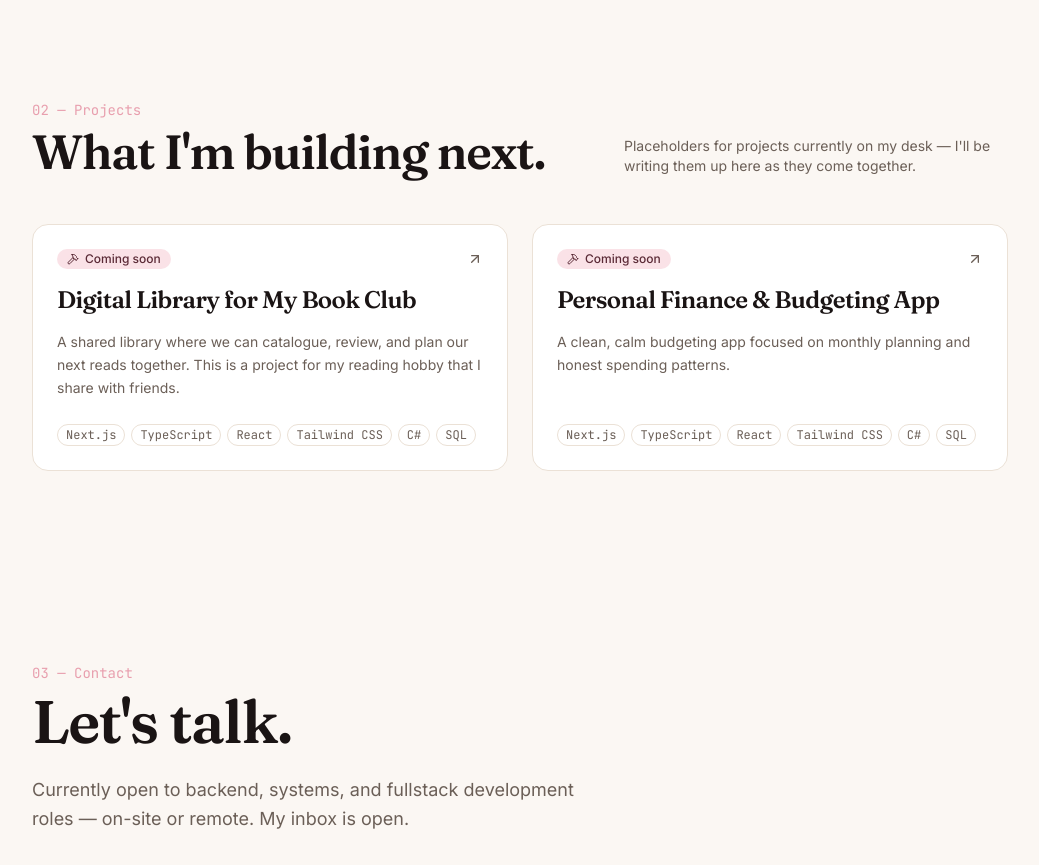
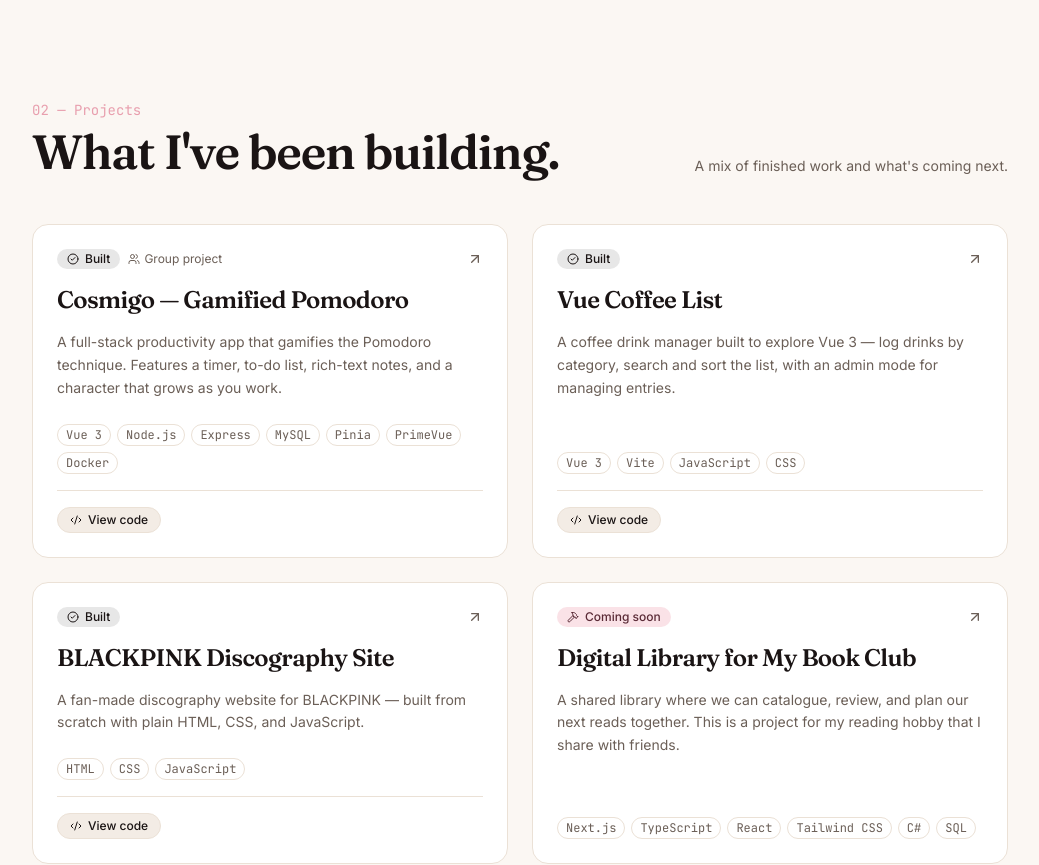
Before and after one commit to Minhya/Minhya.github.io, a Next.js app: page / in a window 1280 px wide. Shown: the part 1580-2445 px from the top of the page, without its empty margins (120-1159 px from the left). Built offline with nearby package versions, Linux system fonts and the light colour scheme.

Commit message:
Add all finished projects

```diff
--- a/src/app/projects/[slug]/page.tsx
+++ b/src/app/projects/[slug]/page.tsx
@@ -1,6 +1,6 @@
 import Link from "next/link";
 import { notFound } from "next/navigation";
-import { ArrowLeft, Hammer } from "lucide-react";
+import { ArrowLeft, CheckCircle2, Code2, ExternalLink, Hammer } from "lucide-react";
 import type { Metadata } from "next";
 import { projects } from "@/content/projects";
 
@@ -26,6 +26,13 @@ export async function generateMetadata({
   };
 }
 
+const statusConfig = {
+  planning:    { label: "Coming soon", icon: Hammer },
+  "in-progress": { label: "In progress", icon: Hammer },
+  complete:    { label: "Built",        icon: CheckCircle2 },
+  live:        { label: "Live",         icon: ExternalLink },
+} as const;
+
 export default async function ProjectPage({
   params,
 }: {
@@ -34,6 +41,9 @@ export default async function ProjectPage({
   const { slug } = await params;
   const project = projects.find((p) => p.slug === slug);
   if (!project) notFound();
+
+  const isComplete = project.status === "complete" || project.status === "live";
+  const { label: statusLabel, icon: StatusIcon } = statusConfig[project.status];
 
   return (
     <article className="mx-auto max-w-3xl px-6 py-20">
@@ -45,11 +55,33 @@ export default async function ProjectPage({
         Back to projects
       </Link>
 
-      <div className="mt-10 flex items-center gap-2">
+      <div className="mt-10 flex items-center gap-3">
         <span className="inline-flex items-center gap-1.5 rounded-full bg-accent/50 px-2.5 py-0.5 text-xs font-medium text-accent-ink">
-          <Hammer className="h-3 w-3" />
-          Coming soon
+          <StatusIcon className="h-3 w-3" />
+          {statusLabel}
         </span>
+        {project.repoUrl && (
+          <a
+            href={project.repoUrl}
+            target="_blank"
+            rel="noopener noreferrer"
+            className="inline-flex items-center gap-1.5 rounded-full border border-border bg-surface px-3 py-1 text-xs font-medium transition-colors hover:border-accent-strong"
+          >
+            <Code2 className="h-3 w-3" />
+            View code
+          </a>
+        )}
+        {project.liveUrl && (
+          <a
+            href={project.liveUrl}
+            target="_blank"
+            rel="noopener noreferrer"
+            className="inline-flex items-center gap-1.5 rounded-full border border-border bg-surface px-3 py-1 text-xs font-medium transition-colors hover:border-accent-strong"
+          >
+            <ExternalLink className="h-3 w-3" />
+            View live
+          </a>
+        )}
       </div>
 
       <h1 className="mt-4 font-display text-5xl font-semibold leading-tight tracking-tight">
@@ -62,14 +94,14 @@ export default async function ProjectPage({
 
       <div className="mt-10 border-t border-border pt-10">
         <h2 className="font-mono text-xs uppercase tracking-wider text-foreground-muted">
-          The idea
+          {isComplete ? "What I built" : "The idea"}
         </h2>
         <p className="mt-3 text-lg leading-relaxed">{project.description}</p>
       </div>
 
       <div className="mt-10">
         <h2 className="font-mono text-xs uppercase tracking-wider text-foreground-muted">
-          Planned stack
+          {isComplete ? "Stack used" : "Planned stack"}
         </h2>
         <ul className="mt-3 flex flex-wrap gap-2">
           {project.tags.map((tag) => (
@@ -83,6 +115,7 @@ export default async function ProjectPage({
         </ul>
       </div>
 
+      {!isComplete && (
         <div className="mt-14 rounded-2xl border border-border bg-surface-muted p-6 text-sm text-foreground-muted">
           This write-up is a placeholder — check back once the project is further
           along. In the meantime, feel free to{" "}
@@ -91,6 +124,7 @@ export default async function ProjectPage({
           </Link>
           .
         </div>
+      )}
     </article>
   );
 }
--- a/src/components/ProjectCard.tsx
+++ b/src/components/ProjectCard.tsx
@@ -2,16 +2,40 @@
 
 import Link from "next/link";
 import { motion } from "framer-motion";
-import { ArrowUpRight, Hammer } from "lucide-react";
+import { ArrowUpRight, CheckCircle2, Code2, ExternalLink, Hammer, Users } from "lucide-react";
 import type { Project } from "@/content/projects";
 
-const statusLabels: Record<Project["status"], string> = {
-  planning: "Coming soon",
-  "in-progress": "In progress",
-  live: "Live",
+const statusConfig: Record<
+  Project["status"],
+  { label: string; icon: React.ElementType; className: string }
+> = {
+  planning: {
+    label: "Coming soon",
+    icon: Hammer,
+    className: "bg-accent/50 text-accent-ink",
+  },
+  "in-progress": {
+    label: "In progress",
+    icon: Hammer,
+    className: "bg-accent/50 text-accent-ink",
+  },
+  complete: {
+    label: "Built",
+    icon: CheckCircle2,
+    className: "bg-foreground/10 text-foreground",
+  },
+  live: {
+    label: "Live",
+    icon: ExternalLink,
+    className: "bg-foreground/10 text-foreground",
+  },
 };
 
 export function ProjectCard({ project, index }: { project: Project; index: number }) {
+  const status = statusConfig[project.status];
+  const StatusIcon = status.icon;
+  const hasLinks = project.repoUrl || project.liveUrl;
+
   return (
     <motion.div
       initial={{ opacity: 0, y: 12 }}
@@ -22,10 +46,18 @@ export function ProjectCard({ project, index }: { project: Project; index: numbe
       className="group relative flex h-full flex-col gap-4 rounded-2xl border border-border bg-surface p-6 transition-colors hover:border-accent-strong"
     >
       <div className="flex items-center justify-between">
-        <span className="inline-flex items-center gap-1.5 rounded-full bg-accent/50 px-2.5 py-0.5 text-xs font-medium text-accent-ink">
-          <Hammer className="h-3 w-3" />
-          {statusLabels[project.status]}
-        </span>
+        <div className="flex items-center gap-2">
+          <span className={`inline-flex items-center gap-1.5 rounded-full px-2.5 py-0.5 text-xs font-medium ${status.className}`}>
+            <StatusIcon className="h-3 w-3" />
+            {status.label}
+          </span>
+          {project.collaboration && (
+            <span className="inline-flex items-center gap-1 text-xs text-foreground-muted">
+              <Users className="h-3 w-3" />
+              Group project
+            </span>
+          )}
+        </div>
         <ArrowUpRight className="h-4 w-4 text-foreground-muted transition-transform group-hover:-translate-y-0.5 group-hover:translate-x-0.5" />
       </div>
 
@@ -49,6 +81,33 @@ export function ProjectCard({ project, index }: { project: Project; index: numbe
           </li>
         ))}
       </ul>
+
+      {hasLinks && (
+        <div className="relative z-10 flex flex-wrap gap-2 border-t border-border pt-4">
+          {project.repoUrl && (
+            <a
+              href={project.repoUrl}
+              target="_blank"
+              rel="noopener noreferrer"
+              className="inline-flex items-center gap-1.5 rounded-full border border-border bg-surface-muted px-3 py-1 text-xs font-medium transition-colors hover:border-accent-strong"
+            >
+              <Code2 className="h-3 w-3" />
+              View code
+            </a>
+          )}
+          {project.liveUrl && (
+            <a
+              href={project.liveUrl}
+              target="_blank"
+              rel="noopener noreferrer"
+              className="inline-flex items-center gap-1.5 rounded-full border border-border bg-surface-muted px-3 py-1 text-xs font-medium transition-colors hover:border-accent-strong"
+            >
+              <ExternalLink className="h-3 w-3" />
+              View live
+            </a>
+          )}
+        </div>
+      )}
     </motion.div>
   );
 }
--- a/src/components/Projects.tsx
+++ b/src/components/Projects.tsx
@@ -23,11 +23,10 @@ export function Projects() {
           transition={{ delay: 0.05 }}
           className="font-display text-4xl font-semibold tracking-tight sm:text-5xl"
         >
-          What I'm building next.
+          What I've been building.
         </motion.h2>
         <p className="max-w-sm text-sm text-foreground-muted">
-          Placeholders for projects currently on my desk — I'll be writing them up
-          here as they come together.
+          A mix of finished work and what's coming next.
         </p>
       </div>
 
--- a/src/content/projects.ts
+++ b/src/content/projects.ts
@@ -1,4 +1,4 @@
-export type ProjectStatus = "planning" | "in-progress" | "live";
+export type ProjectStatus = "planning" | "in-progress" | "complete" | "live";
 
 export type Project = {
   slug: string;
@@ -9,9 +9,47 @@ export type Project = {
   status: ProjectStatus;
   repoUrl?: string;
   liveUrl?: string;
+  collaboration?: boolean;
 };
 
 export const projects: Project[] = [
+  // ── Finished ──────────────────────────────────────────────────
+  {
+    slug: "cosmigo",
+    title: "Cosmigo — Gamified Pomodoro",
+    summary:
+      "A full-stack productivity app that gamifies the Pomodoro technique. Features a timer, to-do list, rich-text notes, and a character that grows as you work.",
+    description:
+      "Group project built with a Vue 3 / PrimeVue frontend and a Node.js + Express backend, backed by MySQL and containerised with Docker. Users create accounts, run Pomodoro sessions, take notes in a rich-text editor (Quill), manage to-dos, and level up a personal character through XP earned by completing sessions. My contributions spanned both the frontend and the integration between the Vue state layer (Pinia) and the REST API.",
+    tags: ["Vue 3", "Node.js", "Express", "MySQL", "Pinia", "PrimeVue", "Docker"],
+    status: "complete",
+    repoUrl: "https://github.com/JenDevs/cosmigo",
+    collaboration: true,
+  },
+  {
+    slug: "vue-coffee-list",
+    title: "Vue Coffee List",
+    summary:
+      "A coffee drink manager built to explore Vue 3 — log drinks by category, search and sort the list, with an admin mode for managing entries.",
+    description:
+      "A single-page app where you log in with a name, add coffees to your personal list (Espresso, Milk-based, Brew, Cold), search and sort the collection, and remove entries if you're an admin. Built with no external libraries — just Vue 3 and Vite — as a hands-on exercise in Vue fundamentals: computed properties, event handling, conditional rendering, and reactive state.",
+    tags: ["Vue 3", "Vite", "JavaScript", "CSS"],
+    status: "complete",
+    repoUrl: "https://github.com/Minhya/vuecoffeelist",
+  },
+  {
+    slug: "blackpink-discography",
+    title: "BLACKPINK Discography Site",
+    summary:
+      "A fan-made discography website for BLACKPINK — built from scratch with plain HTML, CSS, and JavaScript.",
+    description:
+      "An artist website exercise built entirely without frameworks — structured HTML, hand-written CSS layouts, and vanilla JavaScript. Covers BLACKPINK's discography in a clean, browsable format. A focused demonstration of core web fundamentals before moving into framework-based work.",
+    tags: ["HTML", "CSS", "JavaScript"],
+    status: "complete",
+    repoUrl: "https://github.com/Minhya/webbutv/tree/main/ovningar/artisthemsida",
+  },
+
+  // ── In progress / planned ─────────────────────────────────────
   {
     slug: "bookclub-library",
     title: "Digital Library for My Book Club",
```
Lines whose indentation alone changed are shown as unchanged.
